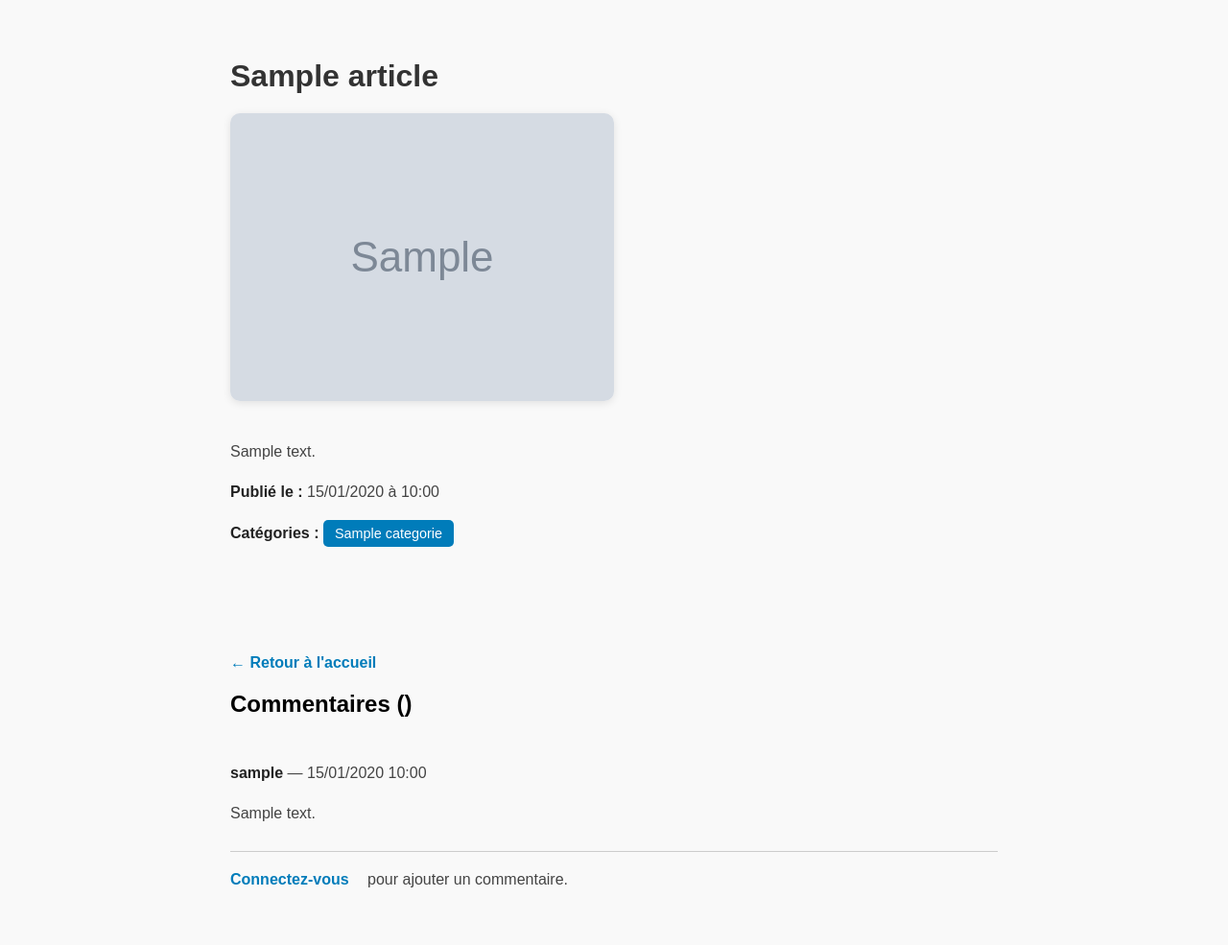
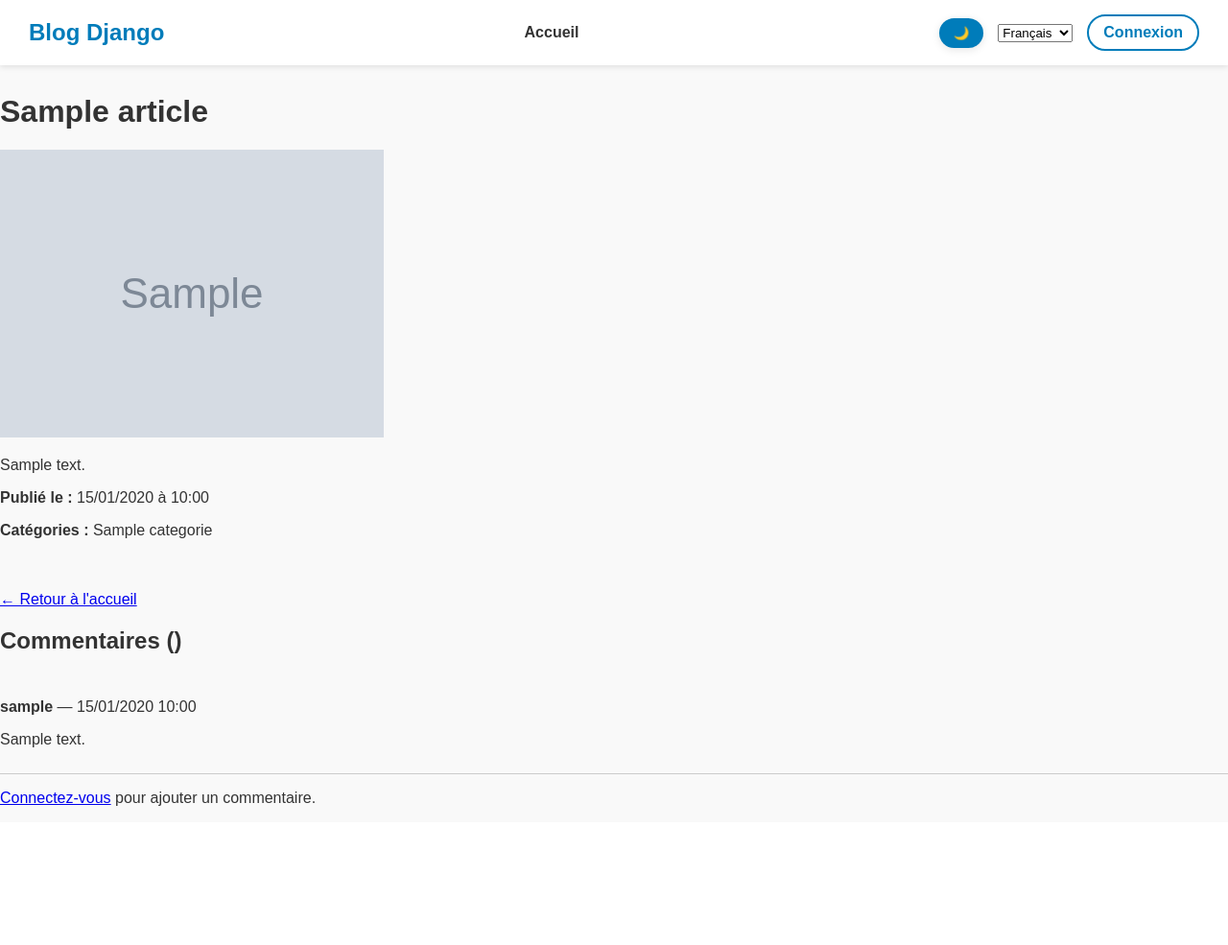
Before and after one commit to RemiLecas/Django-Python, a Django app: page /fr/details/1/ in a window 1280 px wide. Shown: the whole page at 96% size. After the commit the page ends 840 px from the top, so only its background shows below. Run offline with Django 5.2, Linux system fonts and the light colour scheme; tables that the repository leaves empty hold one stand-in row (values such as "Sample post"); grey boxes marked "Sample" are stand-in pictures.

Commit message:
add header partout

```diff
--- a/blog/templates/blog/details_article.html
+++ b/blog/templates/blog/details_article.html
@@ -2,98 +2,16 @@
 <html lang="fr">
 <head>
     <meta charset="UTF-8">
-    <title>{{ article.titre }}</title>
-    <style>
-        body {
-            font-family: Arial, sans-serif;
-            background-color: #f9f9f9;
-            padding: 40px;
-            max-width: 800px;
-            margin: 0 auto;
-        }
+    {% load static %}
 
-        h1 {
-            color: #333;
-            margin-bottom: 20px;
-        }
+    <link rel="stylesheet" href="{% static 'blog/style.css' %}">
+    <link rel="stylesheet" href="{% static 'blog/header.css' %}">
 
-        img {
-            max-width: 100%;
-            height: auto;
-            margin-bottom: 20px;
-            border-radius: 10px;
-            box-shadow: 0 2px 8px rgba(0,0,0,0.1);
-        }
-
-        p {
-            line-height: 1.6;
-            color: #444;
-        }
-
-        strong {
-            color: #222;
-        }
-
-        .categories {
-            margin-top: 15px;
-            margin-bottom: 20px;
-        }
-
-        .categories span {
-            background-color: #007cba;
-            color: white;
-            padding: 6px 12px;
-            margin: 0 8px 8px 0;
-            border-radius: 5px;
-            font-size: 0.9em;
-            display: inline-block;
-        }
-
-        a {
-            text-decoration: none;
-            color: #007cba;
-            font-weight: bold;
-            margin-right: 15px;
-        }
-
-        a:hover {
-            text-decoration: underline;
-        }
-
-        form {
-            display: inline-block;
-            margin-top: 20px;
-        }
-
-        button {
-            background-color: #dc3545;
-            color: white;
-            padding: 10px 20px;
-            border: none;
-            border-radius: 5px;
-            cursor: pointer;
-            font-weight: bold;
-        }
-
-        button:hover {
-            background-color: #c82333;
-        }
-
-        .back-link {
-            display: inline-block;
-            margin-top: 30px;
-            color: #007cba;
-            text-decoration: none;
-            font-weight: bold;
-        }
-
-        .back-link:hover {
-            text-decoration: underline;
-        }
-    </style>
 </head>
 <body>
 {% load i18n %}
+
+{% include "blog/header.html" %}
 
 <h1>{{ article.titre }}</h1>
 
--- a/blog/templates/blog/header.html
+++ b/blog/templates/blog/header.html
@@ -48,3 +48,26 @@
         {% endif %}
     </div>
 </header>
+
+<script>
+    const modeToggle = document.getElementById('modeToggle');
+    const body = document.body;
+
+    // Charger le mode enregistré
+    const savedMode = localStorage.getItem('mode');
+    if (savedMode === 'dark') {
+        body.classList.add('dark');
+        modeToggle.textContent = '☀️';
+    }
+
+    modeToggle.addEventListener('click', () => {
+        body.classList.toggle('dark');
+        if (body.classList.contains('dark')) {
+            modeToggle.textContent = '☀️';
+            localStorage.setItem('mode', 'dark');
+        } else {
+            modeToggle.textContent = '🌙';
+            localStorage.setItem('mode', 'light');
+        }
+    });
+</script>
```
Also changed, not shown: blog/templates/blog/ajouter_article.html (+9 -1 lines), blog/templates/blog/dashboard.html (+7 -0 lines), blog/templates/blog/home.html (+0 -21 lines), blog/templates/blog/modifier_article.html (+6 -15 lines).
